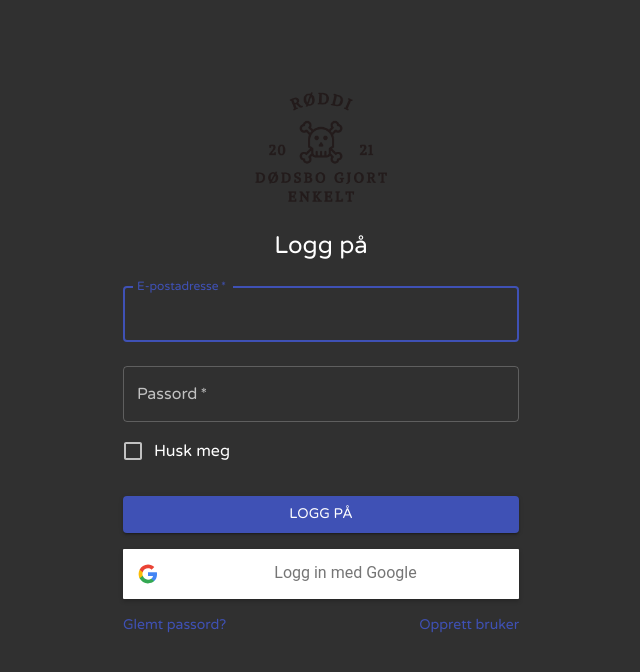
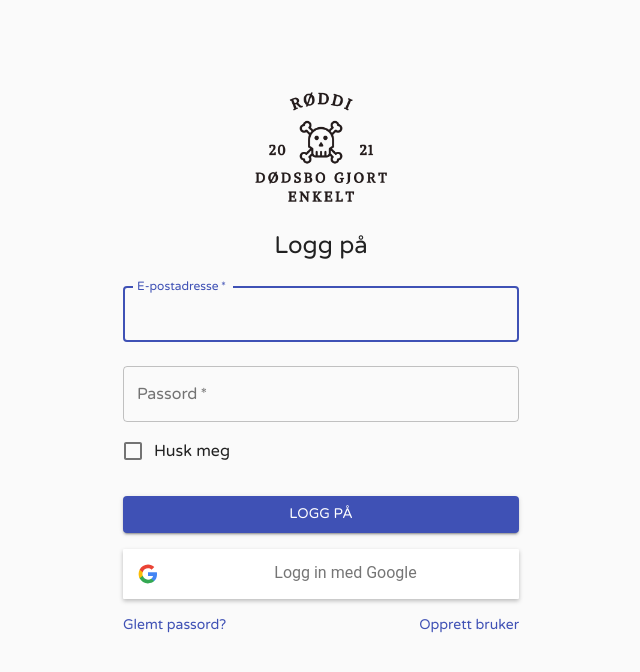
Before and after one commit to haryp2309/roddi-tdt4140, a React (Create React App) app: page / in a window 1280 px wide. Shown: the top 672 px of the page, without its empty margins (319-959 px from the left). Built offline with nearby package versions, Linux system fonts and the light colour scheme; no server answers.

Commit message:
minor fix

```diff
--- a/src/App.tsx
+++ b/src/App.tsx
@@ -23,76 +23,14 @@ const initialState: string = "";
 
 const font = "'Varela Round', sans-serif";
 
-/* const theme = createMuiTheme({
-  palette: {
-    primary: {
-      light: "#6573c3",
-      main: "#3f51b5",
-      dark: "#2c387e",
-      contrastText: "#fff",
-    },
-    secondary: {
-      light: "#4dabf5",
-      main: "#2196f3",
-      dark: "#1769aa",
-      contrastText: "#fff",
-    },
-  },
-  typography: {
-    fontFamily: font,
-  },
-}); */
-
 export interface DefaultProps extends RouteComponentProps {
   switchTheme: any;
   theme: Theme;
 }
 
-/* const theme = createMuiTheme({
-  palette: {
-    type: "light",
-    primary: {
-      light: "#6573c3",
-      main: "#3f51b5",
-      dark: "#2c387e",
-      contrastText: "#fff",
-    },
-    secondary: {
-      light: "#4dabf5",
-      main: "#2196f3",
-      dark: "#1769aa",
-      contrastText: "#fff",
-    },
-  },
-  typography: {
-    fontFamily: font,
-  },
-});
-
-export const darkTheme = createMuiTheme({
-  palette: {
-    type: "dark",
-    primary: {
-      light: "#6573c3",
-      main: "#3f51b5",
-      dark: "#2c387e",
-      contrastText: "#fff",
-    },
-    secondary: {
-      light: "#4dabf5",
-      main: "#2196f3",
-      dark: "#1769aa",
-      contrastText: "#fff",
-    },
-  },
-  typography: {
-    fontFamily: font,
-  },
-}); */
-
 const App: React.FC = () => {
   const [id, setId] = useState(initialState);
-  const [darkState, setDarkState] = useState<PaletteType>("dark");
+  const [darkState, setDarkState] = useState<PaletteType>("light");
 
   const theme = createMuiTheme({
     palette: {
```
